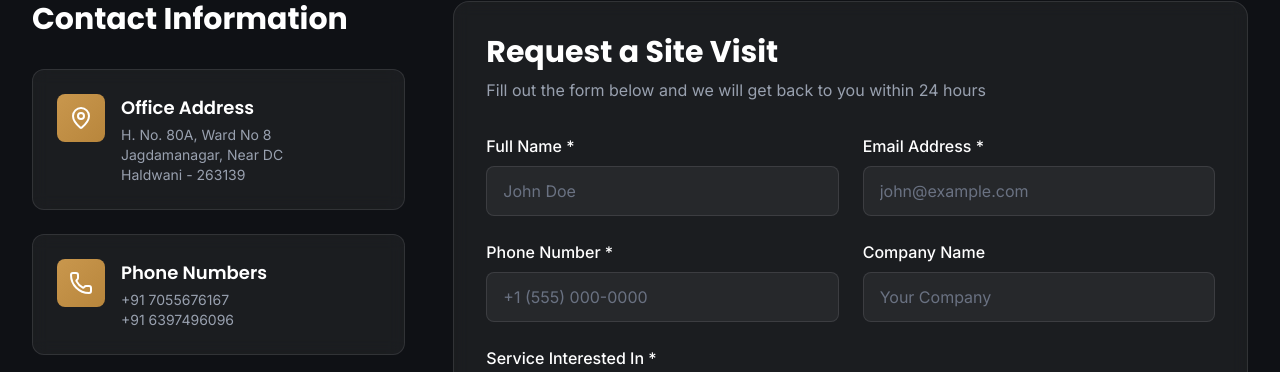
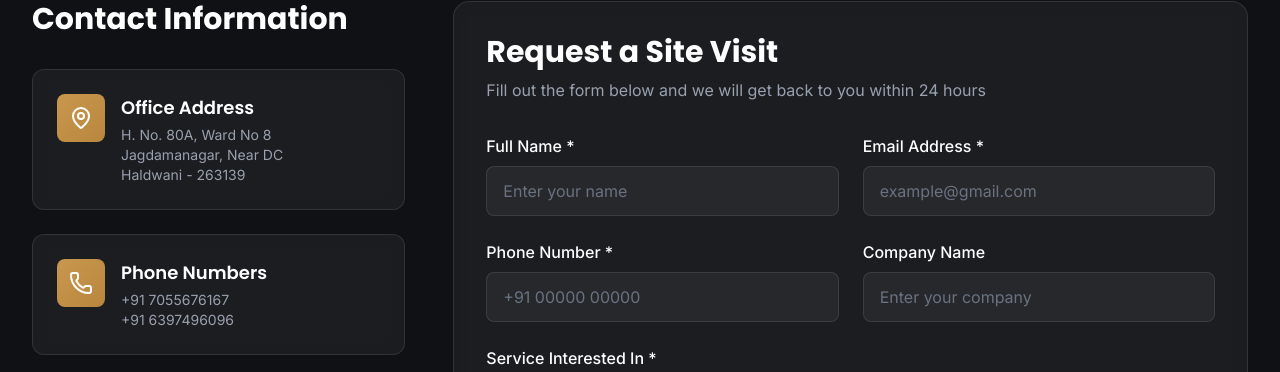
Before and after one commit to yogii2356/jad-construction, a React (Vite) app: page /contact in a window 1280 px wide. Shown: the part 782-1154 px from the top of the page. Built offline with nearby package versions, Linux system fonts and the light colour scheme; a web font is replaced by a local one.

Commit message:
add carrer page

```diff
--- a/src/app/pages/Careers.tsx
+++ b/src/app/pages/Careers.tsx
@@ -186,7 +186,7 @@ export function Careers() {
                       onChange={handleChange}
                       required
                       className="w-full px-4 py-3 bg-white/5 border border-white/10 rounded-lg text-white placeholder-gray-500 focus:border-[#C9974D] focus:outline-none focus:ring-2 focus:ring-[#C9974D]/20 transition-all font-['Inter']"
-                      placeholder="Jane Doe"
+                      placeholder="Enter your name"
                     />
                   </div>
 
--- a/src/app/pages/Contact.tsx
+++ b/src/app/pages/Contact.tsx
@@ -177,7 +177,7 @@ export function Contact() {
                         onChange={handleChange}
                         required
                         className="w-full px-4 py-3 bg-white/5 border border-white/10 rounded-lg text-white placeholder-gray-500 focus:border-[#C9974D] focus:outline-none focus:ring-2 focus:ring-[#C9974D]/20 transition-all font-['Inter']"
-                        placeholder="John Doe"
+                        placeholder="Enter your name"
                       />
                     </div>
 
@@ -193,7 +193,7 @@ export function Contact() {
                         onChange={handleChange}
                         required
                         className="w-full px-4 py-3 bg-white/5 border border-white/10 rounded-lg text-white placeholder-gray-500 focus:border-[#C9974D] focus:outline-none focus:ring-2 focus:ring-[#C9974D]/20 transition-all font-['Inter']"
-                        placeholder="john@example.com"
+                        placeholder="example@gmail.com"
                       />
                     </div>
 
@@ -209,7 +209,7 @@ export function Contact() {
                         onChange={handleChange}
                         required
                         className="w-full px-4 py-3 bg-white/5 border border-white/10 rounded-lg text-white placeholder-gray-500 focus:border-[#C9974D] focus:outline-none focus:ring-2 focus:ring-[#C9974D]/20 transition-all font-['Inter']"
-                        placeholder="+1 (555) 000-0000"
+                        placeholder="+91 00000 00000"
                       />
                     </div>
 
@@ -224,7 +224,7 @@ export function Contact() {
                         value={formData.company}
                         onChange={handleChange}
                         className="w-full px-4 py-3 bg-white/5 border border-white/10 rounded-lg text-white placeholder-gray-500 focus:border-[#C9974D] focus:outline-none focus:ring-2 focus:ring-[#C9974D]/20 transition-all font-['Inter']"
-                        placeholder="Your Company"
+                        placeholder="Enter your company"
                       />
                     </div>
                   </div>
```
